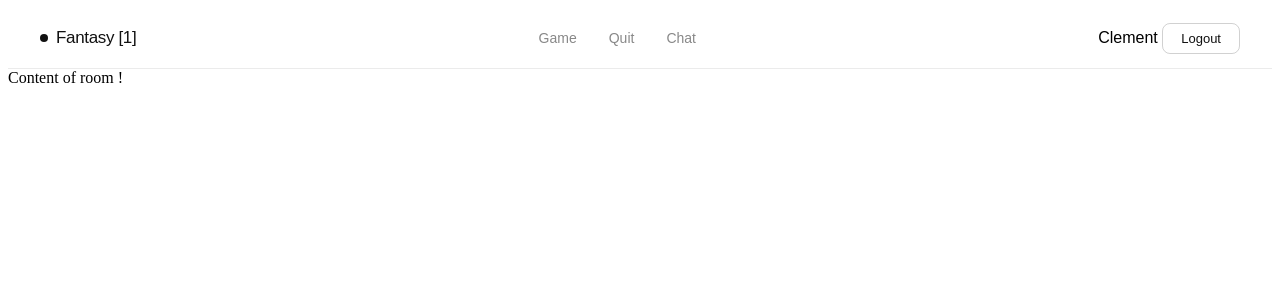
After one commit to Etu4943/Fantasy_Card_Game, a Flask app: page /room/1 in a window 1280 px wide. The commit adds this page. Shown: the top 300 px of the page. Run offline with Flask 3, Linux system fonts and the light colour scheme; a user stored in the database is signed in; some libraries are stand-ins or nearby versions.

Commit message:
Enormous advance on sockets. New I can create, join room and destroy rooms after last player. Lets work on communication

```diff
--- a/app.py
+++ b/app.py
@@ -1,8 +1,10 @@
-from flask import Flask, render_template, request, redirect, session
+from flask import Flask, render_template, request, redirect, session, url_for
 from extensions import socketio
 from werkzeug.security import generate_password_hash, check_password_hash
 import sqlite3
 import fsocket
+
+from state import ROOMS
 
 from random import randint
 
@@ -15,9 +17,8 @@ socketio.init_app(app)
 db = sqlite3.connect("fantasy.db", check_same_thread=False)
 cursor = db.cursor()
 
-ROOMS = dict()
 
-NB_LETTERS_ROOM_SEQUENCE = 4
+NB_LETTERS_ROOM_SEQUENCE = 5
 MAX_PLAYERS = 2
 
 
@@ -79,6 +80,11 @@ def logout():
 	session.clear()
 	return redirect("/login")
 
+@app.route('/room/<room_code>')
+@login_required
+def room(room_code):
+	return render_template("room.html", room_code=room_code)
+
 @app.route("/game", methods=["POST", "GET"])
 @login_required
 def game():
@@ -98,34 +104,26 @@ def join():
 		room_sequence = request.form.get("room_sequence")
 		if room_sequence not in ROOMS.keys() :
 			return render_template("error.html", err=f"This room doesn't exists yet !")
-		elif ROOMS[room_sequence]['nb_players'] == MAX_PLAYERS :
+		elif len(ROOMS[room_sequence]['players']) == MAX_PLAYERS :
 			return render_template("error.html", err=f"This room is already full !")
 		else :
-			return join_room(room_sequence)
+			return join_a_room(room_sequence)
 
 @app.route("/create_room", methods=["POST"])
 @login_required
 def create_room():
 	room_sequence = create_room_sequence(NB_LETTERS_ROOM_SEQUENCE)
-	ROOMS[room_sequence] = {}
-	ROOMS[room_sequence]['nb_players'] = 0
-	return join_room(room_sequence)
+	ROOMS[room_sequence] = {'players' : set()}
+	return join_a_room(room_sequence)
 
-def join_room(room_sequence):
-	ROOMS[room_sequence]['nb_players'] += 1
+def join_a_room(room_sequence): # join_room is in socketio
 	session['room'] = room_sequence
-	return render_template("temp.html", message=room_sequence)
+	return redirect(url_for('room', room_code=room_sequence))
 
 @app.route("/quit_room")
 @login_required
 def quit_room():
-	session_room = session.get('room')
 	session.pop("room", None)
-	ROOMS[session_room]['nb_players'] -= 1
-
-	if ROOMS[session_room]['nb_players'] == 0 :
-		print("NO MORE PLAYER IN THIS ROOM, LETS NUKE IT")
-		del ROOMS[session_room]
 	return redirect("/join")
 
 
--- /dev/null
+++ b/state.py
@@ -0,0 +1,3 @@
+ROOMS = dict()
+
+sid_to_room = dict()
--- a/templates/base.html
+++ b/templates/base.html
@@ -21,7 +21,7 @@
 			    <ul class="nav-links">
 			      <li><a href="/game" class="nav-link {% if request.path == '/game' %}active{% endif %}">Game</a></li>
 			      {% if session['room'] %}
-			      	<li><a href="/quit_room" class="nav-link">Quit</a></li>
+			      	<li><a id="quit-btn" href="#" class="nav-link">Quit</a></li>
 			      {% else %}
 			      	<li><a href="/join" class="nav-link {% if request.path == '/join' %}active{% endif %}">Join</a></li>
 			      {% endif %}
--- /dev/null
+++ b/templates/room.html
@@ -0,0 +1,32 @@
+{% extends "base.html" %}
+
+{% block title %}
+	Room
+{% endblock %}
+
+{% block head %}
+	<script src="https://cdnjs.cloudflare.com/ajax/libs/socket.io/4.0.1/socket.io.js"></script>
+	<script>
+	    var socket = io();
+	    socket.on('connect', () => {
+	        socket.emit('join', { room_code: "{{ room_code }}" });
+	    });
+
+
+
+		socket.on('left_room', () => {
+		    window.location.href = '/quit_room';
+		});
+
+		document.addEventListener('DOMContentLoaded', () => {
+		    document.getElementById('quit-btn').addEventListener('click', () => {
+		    	console.log("Try to leave !")
+			    socket.emit('leave');
+			});
+		});
+	</script>
+{% endblock %}
+
+{% block content %}
+	Content of room !
+{% endblock %}
```
Also changed, not shown: fsocket.py (+44 -0 lines).
